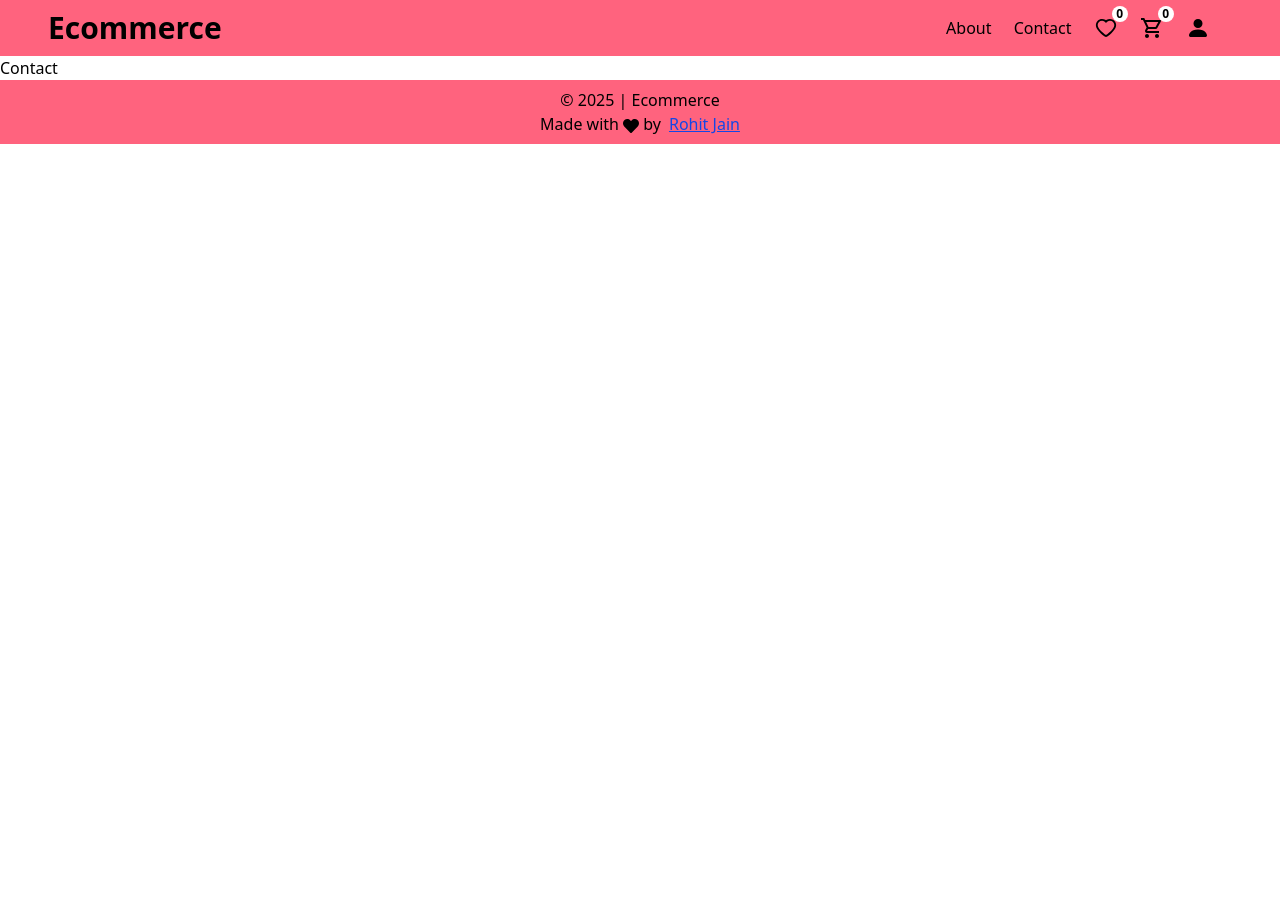
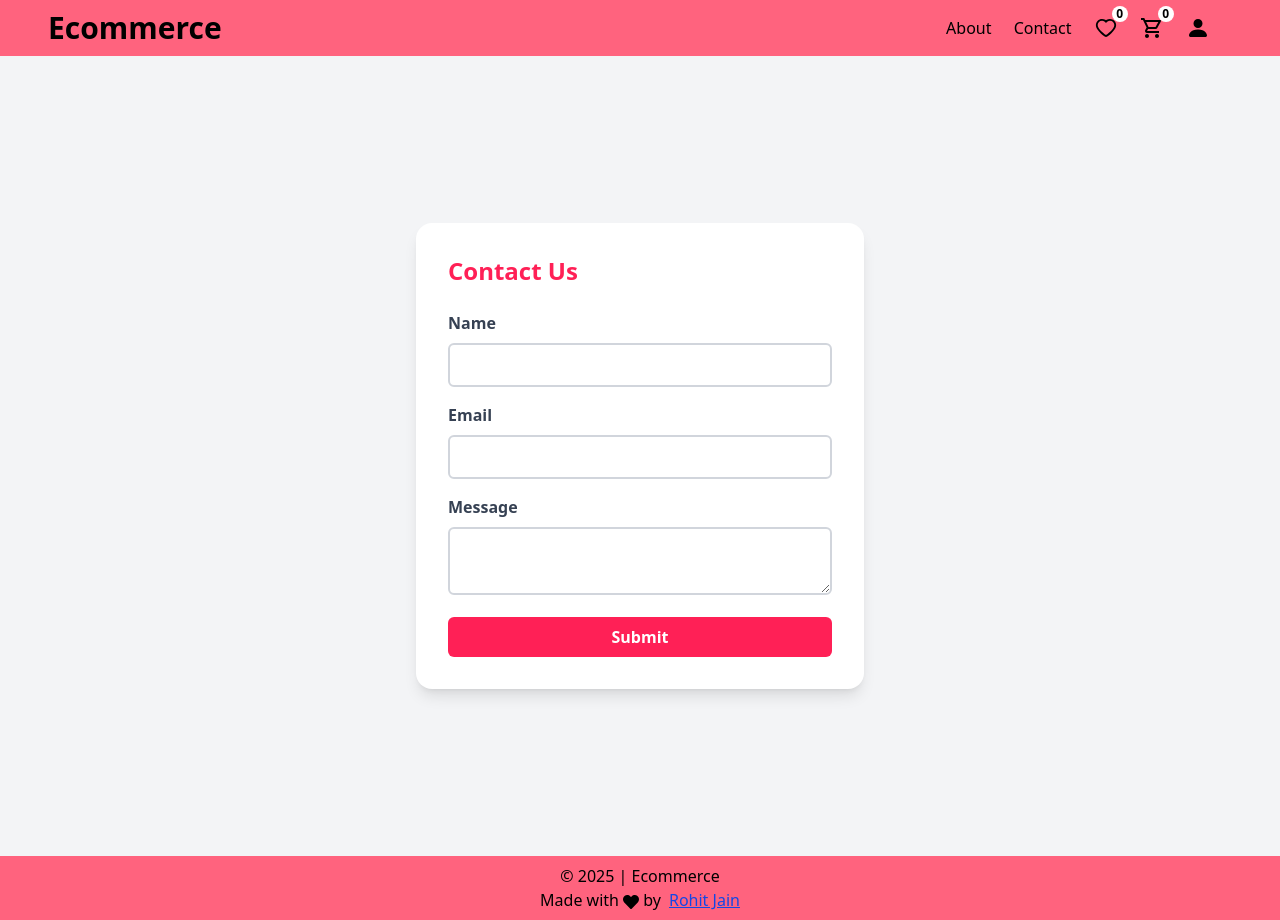
Before and after one commit to omkar-aher04/fs26-27-28, a React (Vite) app in the folder react/learnreact/: page /contact in a window 1280 px wide. Before the commit the page ends 800 px from the top, so only its background shows below. Built offline with nearby package versions, Linux system fonts and the light colour scheme.

Commit message:
routing day 2

```diff
--- a/react/learnreact/package.json
+++ b/react/learnreact/package.json
@@ -14,6 +14,7 @@
     "axios": "^1.8.4",
     "react": "^19.0.0",
     "react-dom": "^19.0.0",
+    "react-hook-form": "^7.55.0",
     "react-icons": "^5.5.0",
     "react-router-dom": "^7.5.0",
     "tailwindcss": "^4.1.3"
--- a/react/learnreact/src/fakestoreAPI/components/Header.jsx
+++ b/react/learnreact/src/fakestoreAPI/components/Header.jsx
@@ -2,11 +2,11 @@ import { MdOutlineShoppingCart } from "react-icons/md";
 import { AiOutlineHeart } from "react-icons/ai";
 import { BsFillPersonFill } from "react-icons/bs";
 import { Link } from "react-router-dom";
-import { useContext } from "react";
-import { cartContext } from "../contexts/CartContext";
+import {  useCart } from "../contexts/CartContext";
 
 function Header() {
-  const { cart } = useContext(cartContext);
+  // const { cart } = useContext(cartContext);
+  const { cart } = useCart();
 
   return (
     <>
--- a/react/learnreact/src/fakestoreAPI/contexts/CartContext.jsx
+++ b/react/learnreact/src/fakestoreAPI/contexts/CartContext.jsx
@@ -1,5 +1,5 @@
-import { createContext, useState } from "react";
-export const cartContext = createContext();
+import { createContext, useContext, useState } from "react";
+const cartContext = createContext();
 
 function CartProvider({ children }) {
   const [cart, setCart] = useState([]);
@@ -38,4 +38,8 @@ function CartProvider({ children }) {
   );
 }
 
+export function useCart() {
+  return useContext(cartContext);
+}
+
 export default CartProvider;
--- a/react/learnreact/src/fakestoreAPI/pages/About.jsx
+++ b/react/learnreact/src/fakestoreAPI/pages/About.jsx
@@ -1,5 +1,35 @@
 function About() {
-  return <div>About</div>;
+  return (
+    <div className="bg-gray-100 min-h-screen p-6">
+      <div className="max-w-4xl mx-auto bg-white rounded-2xl shadow-lg p-8">
+        <h1 className="text-4xl font-bold text-rose-500 mb-6">About Us</h1>
+        <p className="text-gray-700 mb-4">
+          Welcome to <span className="font-bold text-rose-400">Ecommerce</span>, your one-stop destination for all your shopping needs. We are dedicated to providing you with the best products, focusing on quality, customer service, and reliability.
+        </p>
+        <p className="text-gray-700 mb-4">
+          Founded in 2025, <span className="font-bold text-rose-400">Ecommerce</span> has come a long way from its beginnings. Our mission is to make online shopping easy, accessible, and enjoyable for everyone. Whether you're looking for the latest gadgets, trendy fashion, or everyday essentials, we've got you covered.
+        </p>
+        <p className="text-gray-700 mb-4">
+          At <span className="font-bold text-rose-400">Ecommerce</span>, we believe in building lasting relationships with our customers. Your satisfaction is our top priority, and we strive to exceed your expectations with every purchase.
+        </p>
+        <h2 className="text-2xl font-bold text-rose-500 mt-6 mb-4">Our Values</h2>
+        <ul className="list-disc list-inside text-gray-700 space-y-2">
+          <li>Customer Satisfaction: We put our customers first in everything we do.</li>
+          <li>Quality Products: We ensure that every product meets the highest standards.</li>
+          <li>Innovation: We embrace change and continuously improve our services.</li>
+          <li>Integrity: We are committed to honesty and transparency in all our dealings.</li>
+        </ul>
+        <h2 className="text-2xl font-bold text-rose-500 mt-6 mb-4">Contact Us</h2>
+        <p className="text-gray-700">
+          Have questions or feedback? We'd love to hear from you! Reach out to us at{" "}
+          <a href="mailto:support@ecommerce.com" className="text-blue-500 underline">
+            support@ecommerce.com
+          </a>{" "}
+          or call us at <span className="font-bold">+1-800-123-4567</span>.
+        </p>
+      </div>
+    </div>
+  );
 }
 
 export default About;
--- a/react/learnreact/src/fakestoreAPI/pages/Contact.jsx
+++ b/react/learnreact/src/fakestoreAPI/pages/Contact.jsx
@@ -1,7 +1,94 @@
+import { useForm } from "react-hook-form";
+
 function Contact() {
+  const {
+    register,
+    handleSubmit,
+    formState: { errors },
+  } = useForm();
+
+  const onSubmit = async (data) => {
+    console.log(data);
+    try {
+      const response = await fetch("https://formsubmit.co/ajax/c6e5db1a618a0c6103319b92064f49ca", {
+        method: "POST",
+        headers: {
+          "Content-Type": "application/json",
+        },
+        body: JSON.stringify(data),
+      });
+      if (response.ok) {
+        alert("Form submitted successfully!");
+      } else {
+        alert("Failed to submit the form.");
+      }
+    } catch (error) {
+      console.error("Error submitting form:", error);
+      alert("An error occurred while submitting the form.");
+    }
+  };
+
   return (
-    <div>Contact</div>
-  )
+    <div className="bg-gray-100 min-h-screen flex justify-center items-center p-6">
+      <form
+        onSubmit={handleSubmit(onSubmit)}
+        className="bg-white p-8 rounded-2xl shadow-lg max-w-md w-full"
+      >
+        <h1 className="text-2xl font-bold text-rose-500 mb-6">Contact Us</h1>
+
+        <div className="mb-4">
+          <label className="block text-gray-700 font-bold mb-2" htmlFor="name">
+            Name
+          </label>
+          <input
+            id="name"
+            type="text"
+            {...register("name", { required: "Name is required" })}
+            className="w-full p-2 border-2 border-gray-300 rounded-md focus:outline-none focus:border-rose-500"
+          />
+          {errors.name && <p className="text-red-500 text-sm mt-1">{errors.name.message}</p>}
+        </div>
+
+        <div className="mb-4">
+          <label className="block text-gray-700 font-bold mb-2" htmlFor="email">
+            Email
+          </label>
+          <input
+            id="email"
+            type="email"
+            {...register("email", {
+              required: "Email is required",
+              pattern: {
+                value: /^[^\s@]+@[^\s@]+\.[^\s@]+$/,
+                message: "Invalid email address",
+              },
+            })}
+            className="w-full p-2 border-2 border-gray-300 rounded-md focus:outline-none focus:border-rose-500"
+          />
+          {errors.email && <p className="text-red-500 text-sm mt-1">{errors.email.message}</p>}
+        </div>
+
+        <div className="mb-4">
+          <label className="block text-gray-700 font-bold mb-2" htmlFor="message">
+            Message
+          </label>
+          <textarea
+            id="message"
+            {...register("message", { required: "Message is required" })}
+            className="w-full p-2 border-2 border-gray-300 rounded-md focus:outline-none focus:border-rose-500"
+          ></textarea>
+          {errors.message && <p className="text-red-500 text-sm mt-1">{errors.message.message}</p>}
+        </div>
+
+        <button
+          type="submit"
+          className="w-full bg-rose-500 text-white font-bold py-2 px-4 rounded-md hover:bg-rose-600"
+        >
+          Submit
+        </button>
+      </form>
+    </div>
+  );
 }
 
-export default Contact
+export default Contact;
--- a/react/learnreact/src/fakestoreAPI/pages/Singleproduct.jsx
+++ b/react/learnreact/src/fakestoreAPI/pages/Singleproduct.jsx
@@ -1,22 +1,60 @@
-import { useContext, useEffect, useState } from "react";
+import { useEffect, useState } from "react";
 import { useParams } from "react-router-dom";
 import instance from "../axiosConfig";
-import { cartContext } from "../contexts/CartContext";
+import { useCart } from "../contexts/CartContext";
 
 function Singleproduct() {
   const { id } = useParams(); //{id:2}
   const [product, setProduct] = useState({});
-  const { handleAddToCart } = useContext(cartContext);
+  const [loading, setLoading] = useState(true);
+  // const { handleAddToCart } = useContext(cartContext);
+  const { handleAddToCart } = useCart();
 
   useEffect(() => {
     getSingleProductData(id);
   }, [id]);
 
+  // useEffect(() => {
+  //   const interval = setInterval(() => {
+  //     nextQuestion();
+  //   }, 1000);
+
+  //   return () => clearInterval(interval);
+  // }, []);
+
   async function getSingleProductData(id) {
+    setLoading(true);
     const response = await instance.get(`/products/${id}`);
     console.log(response.data.product);
     setProduct(response.data.product);
+    setLoading(false);
   }
+
+  if (loading)
+    return (
+      <div
+        role="status"
+        className="min-h-screen flex justify-center items-center"
+      >
+        <svg
+          aria-hidden="true"
+          className="w-48 h-48 text-gray-200 animate-spin dark:text-gray-600 fill-blue-600"
+          viewBox="0 0 100 101"
+          fill="none"
+          xmlns="http://www.w3.org/2000/svg"
+        >
+          <path
+            d="M100 50.5908C100 78.2051 77.6142 100.591 50 100.591C22.3858 100.591 0 78.2051 0 50.5908C0 22.9766 22.3858 0.59082 50 0.59082C77.6142 0.59082 100 22.9766 100 50.5908ZM9.08144 50.5908C9.08144 73.1895 27.4013 91.5094 50 91.5094C72.5987 91.5094 90.9186 73.1895 90.9186 50.5908C90.9186 27.9921 72.5987 9.67226 50 9.67226C27.4013 9.67226 9.08144 27.9921 9.08144 50.5908Z"
+            fill="currentColor"
+          />
+          <path
+            d="M93.9676 39.0409C96.393 38.4038 97.8624 35.9116 97.0079 33.5539C95.2932 28.8227 92.871 24.3692 89.8167 20.348C85.8452 15.1192 80.8826 10.7238 75.2124 7.41289C69.5422 4.10194 63.2754 1.94025 56.7698 1.05124C51.7666 0.367541 46.6976 0.446843 41.7345 1.27873C39.2613 1.69328 37.813 4.19778 38.4501 6.62326C39.0873 9.04874 41.5694 10.4717 44.0505 10.1071C47.8511 9.54855 51.7191 9.52689 55.5402 10.0491C60.8642 10.7766 65.9928 12.5457 70.6331 15.2552C75.2735 17.9648 79.3347 21.5619 82.5849 25.841C84.9175 28.9121 86.7997 32.2913 88.1811 35.8758C89.083 38.2158 91.5421 39.6781 93.9676 39.0409Z"
+            fill="currentFill"
+          />
+        </svg>
+        <span className="sr-only">Loading...</span>
+      </div>
+    );
 
   return (
     <div className="single-product-container flex flex-wrap md:flex-nowrap justify-center items-start min-h-screen bg-gray-100 p-6">
```
Also changed, not shown: react/learnreact/src/fakestoreAPI/Main.jsx (+42 -1 lines), 1 other file (tests, documents, lock files or other folders).
